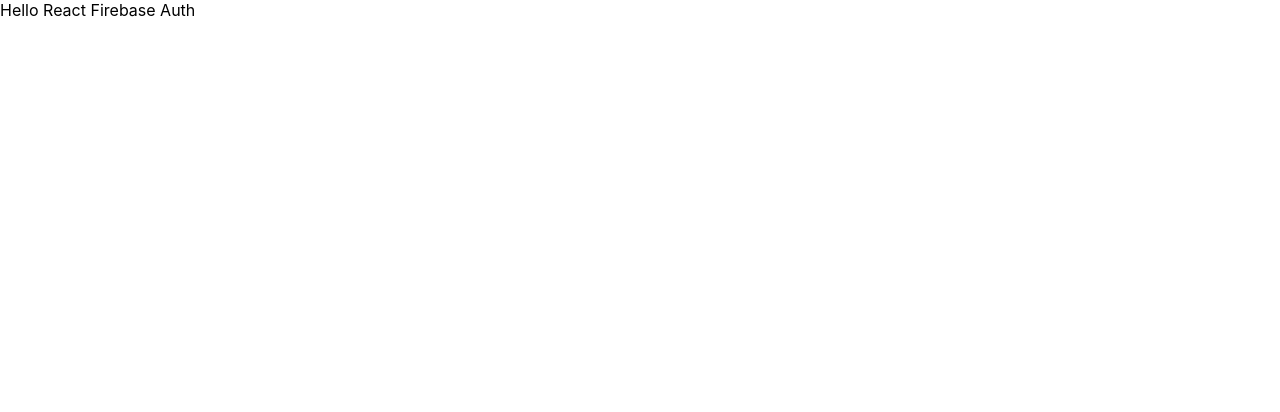
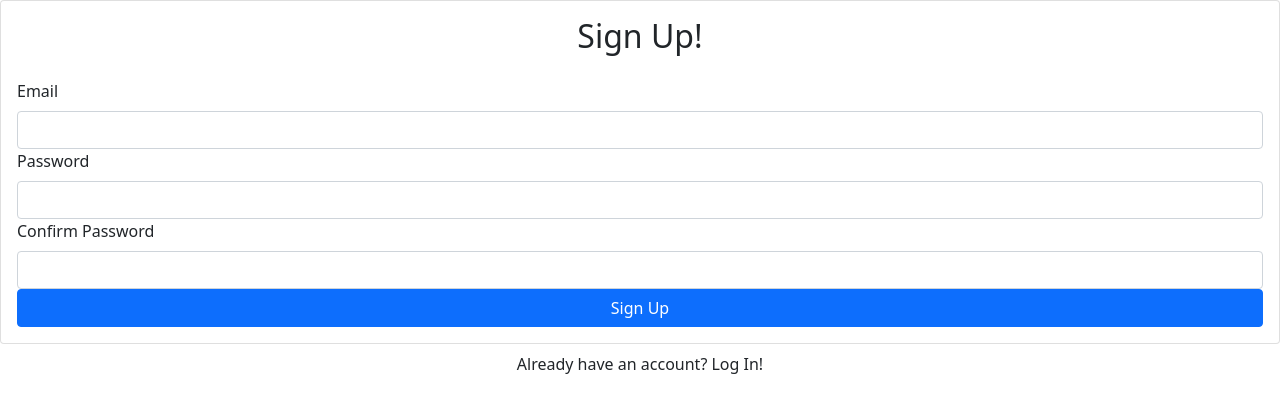
Before and after one commit to nabilk11/react-firebase-auth, a React (Create React App) app: page / in a window 1280 px wide. Shown: the top 412 px of the page. Built offline with nearby package versions, Linux system fonts and the light colour scheme.

Commit message:
created signup component, with refs for email password and password confirmation, using react-bootstrap form components

```diff
--- a/src/App.jsx
+++ b/src/components/App.jsx
@@ -1,9 +1,11 @@
+import Signup from "./Signup";
+import 'bootstrap/dist/css/bootstrap.min.css';
 
 
 function App() {
   return (
     <div className="App">
-      Hello React Firebase Auth
+      <Signup />
     </div>
   );
 }
--- a/src/components/Signup.jsx
+++ b/src/components/Signup.jsx
@@ -1,9 +1,38 @@
-import React from 'react'
+import React, { useRef } from 'react';
+import { Form, Button, Card } from 'react-bootstrap';
 
 export default function Signup() {
+    const emailRef = useRef();
+    const passwordRef = useRef();
+    const passwordConfirmRef = useRef();
+
+
+
   return (
-    <div>Signup
-
+    <div className='signup'>
+        <Card>
+            <Card.Body>
+                <h2 className="text-center mb-4">Sign Up!</h2>
+                <Form>
+                    <Form.Group id='email'>
+                        <Form.Label>Email</Form.Label>
+                        <Form.Control type='email' ref={emailRef} required />
+                    </Form.Group>
+                    <Form.Group id='password'>
+                        <Form.Label>Password</Form.Label>
+                        <Form.Control type='password' ref={passwordRef} required />
+                    </Form.Group>
+                    <Form.Group id='password-confirm'>
+                        <Form.Label>Confirm Password</Form.Label>
+                        <Form.Control type='password' ref={passwordConfirmRef} required />
+                    </Form.Group>
+                    <Button className='w-100' type='submit'>Sign Up</Button>
+                </Form>
+            </Card.Body>
+        </Card>
+        <div className="w100 text-center mt-2">
+        Already have an account? Log In!
+        </div>
 
     </div>
   )
--- a/src/index.js
+++ b/src/index.js
@@ -1,7 +1,7 @@
 import React from 'react';
 import ReactDOM from 'react-dom';
 import './index.css';
-import App from './App';
+import App from './components/App';
 
 
 ReactDOM.render(
```
